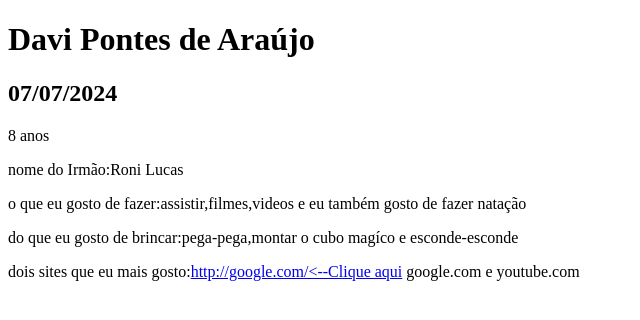
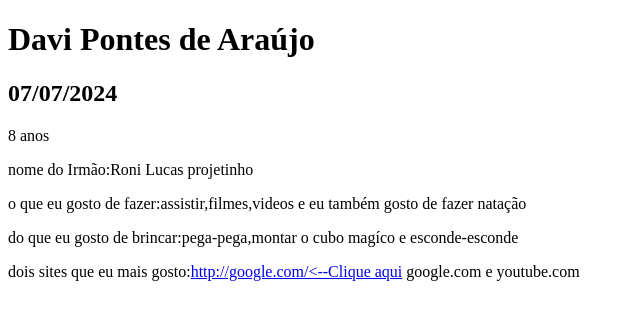
Before and after one commit to roniathayde/davi-first-project, a plain HTML site: page index.html in a window 1280 px wide. Shown: the full height of the page, 0-640 px from the left. Drawn offline with Linux system fonts and the light colour scheme.

Commit message:
Update index.html

```diff
--- a/index.html
+++ b/index.html
@@ -13,7 +13,7 @@
     </h2>
     <p>8 anos</p>
     <p>
-      nome do Irmão:Roni Lucas
+      nome do Irmão:Roni Lucas projetinho
     </p>
     <p>o que eu gosto de fazer:assistir,filmes,videos e eu também gosto de fazer natação</p>
     <p>do que eu gosto de brincar:pega-pega,montar o cubo magíco e esconde-esconde</p>
```
